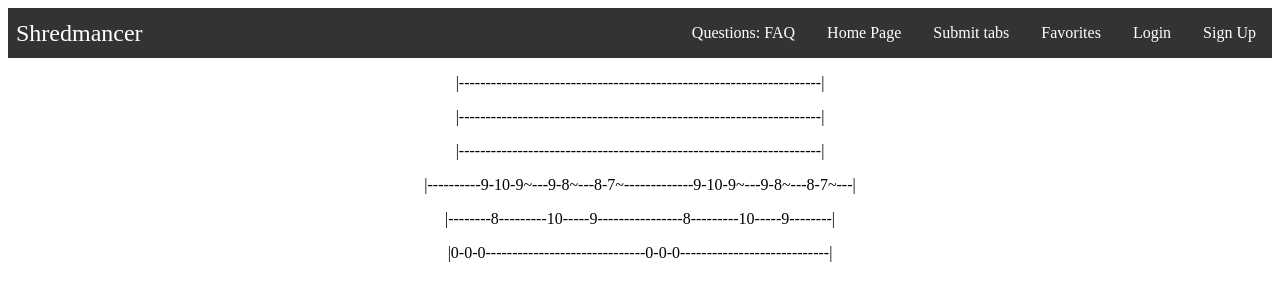
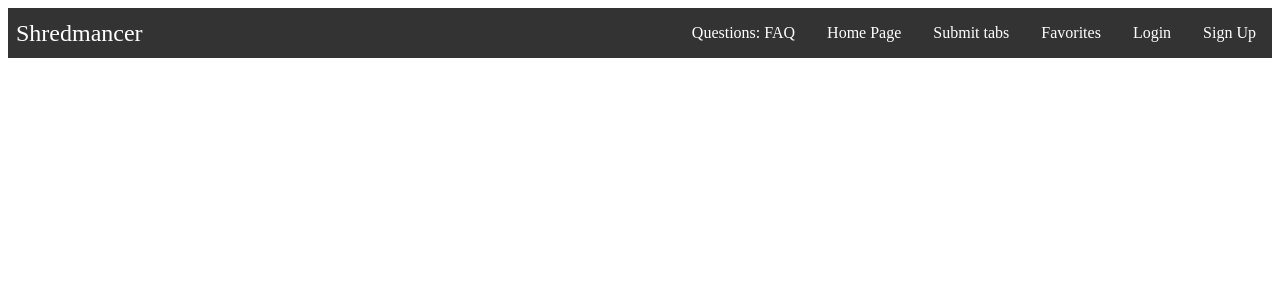
Before and after one commit to d33gz/Shredmancer-client, an Angular app: page / in a window 1280 px wide. Shown: the top 300 px of the page. Built offline with nearby package versions, Linux system fonts and the light colour scheme.

Commit message:
updated router link

```diff
--- a/src/app/landing/landing.component.html
+++ b/src/app/landing/landing.component.html
@@ -17,7 +17,12 @@
         <div class="navbar-links">
             <ul>
                 <li><a href="#">Questions: FAQ</a></li>
-                <li><a href="#">Home Page</a></li>
+                <li><a routerLink="./tab-component" routerLinkActive="active" class="nav-link"
+                    >Home Page</a></li>
+
+
+
+
                 <li><a href="#">Submit tabs</a></li>
                 <li><a href="#">Favorites</a></li>
                 <li><a href="#">Login</a></li>
@@ -27,13 +32,13 @@
             </ul>
         </div>
     </nav>
-
+<!--
     <p align="center">|--------------------------------------------------------------------|</p>
     <p align="center">|--------------------------------------------------------------------|</p>
     <p align="center">|--------------------------------------------------------------------|</p>
     <p align="center">|----------9-10-9~---9-8~---8-7~-------------9-10-9~---9-8~---8-7~---|</p>
     <p align="center">|--------8---------10-----9----------------8---------10-----9--------|</p>
-    <p align="center">|0-0-0------------------------------0-0-0----------------------------|</p>
+    <p align="center">|0-0-0------------------------------0-0-0----------------------------|</p> -->
 
 </body>
 </html>
```
Also changed, not shown: src/app/landing/landing.component.ts (line endings or trailing spaces).
